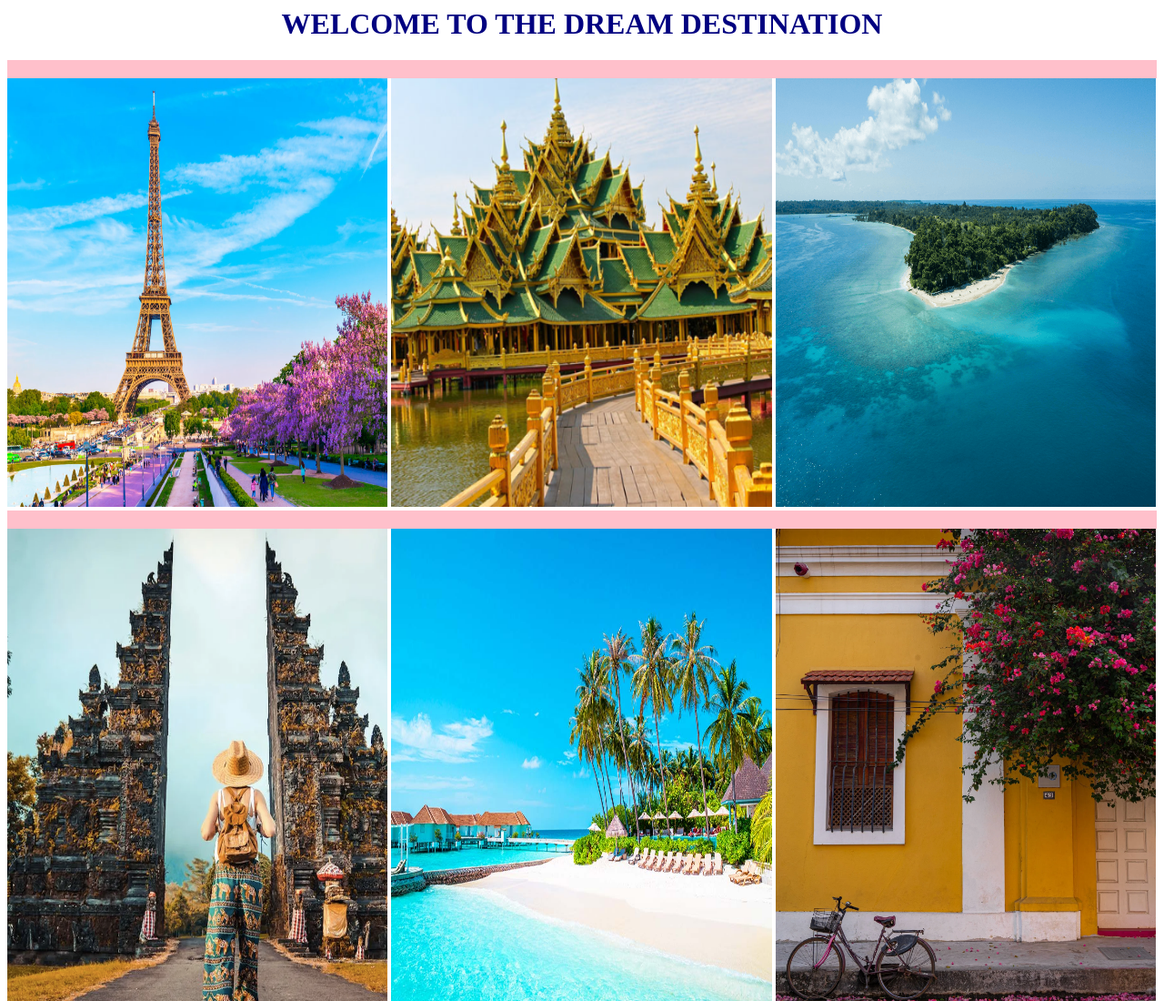
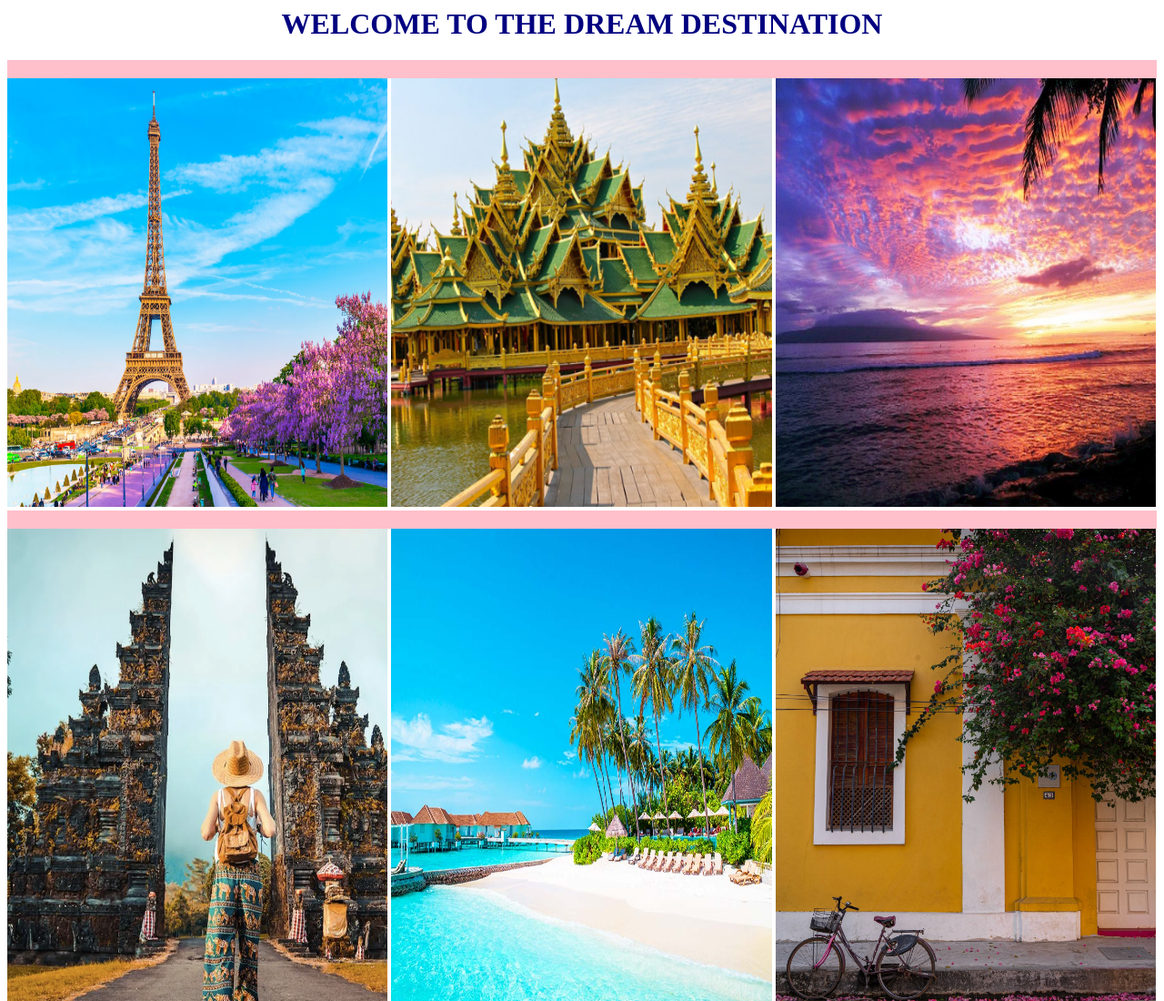
Before and after one commit to jilagamvarshinisarada07/Task-1, a plain HTML site: page index.html in a window 1280 px wide. Shown: the top 1100 px of the page at 91% size. Drawn offline with Linux system fonts and the light colour scheme.

Commit message:
Update index.html

```diff
--- a/index.html
+++ b/index.html
@@ -13,7 +13,7 @@
 <a href="https://unsplash.com/s/photos/new-zealand">
    <img src=newzealandimage.png alt="scrolling image" width="33.1%" height="60%" padding="3px"></a>
 <a href="https://unsplash.com/s/photos/andaman-and-nicobar-islands-india">
-   <img src=andamanimage1.png alt="scrolling image" width="33.1%" height="60%" padding="3px"></a>
+   <img src=andamanimages.jpg alt="scrolling image" width="33.1%" height="60%" padding="3px"></a>
 
 
 <!---BALI,MALDIVES AND PONDICHERRY IMAGES-->
```
